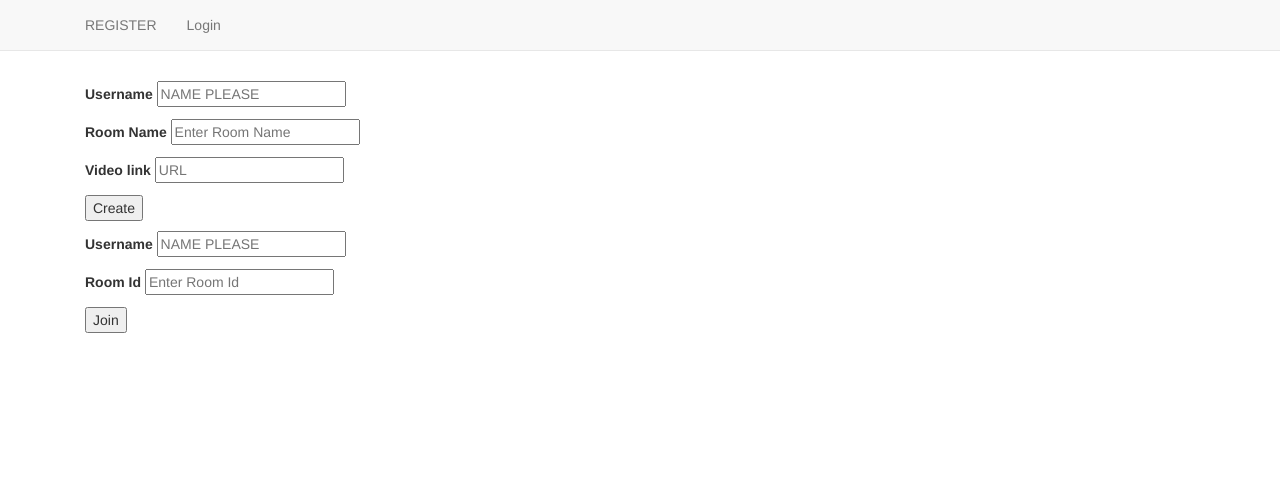
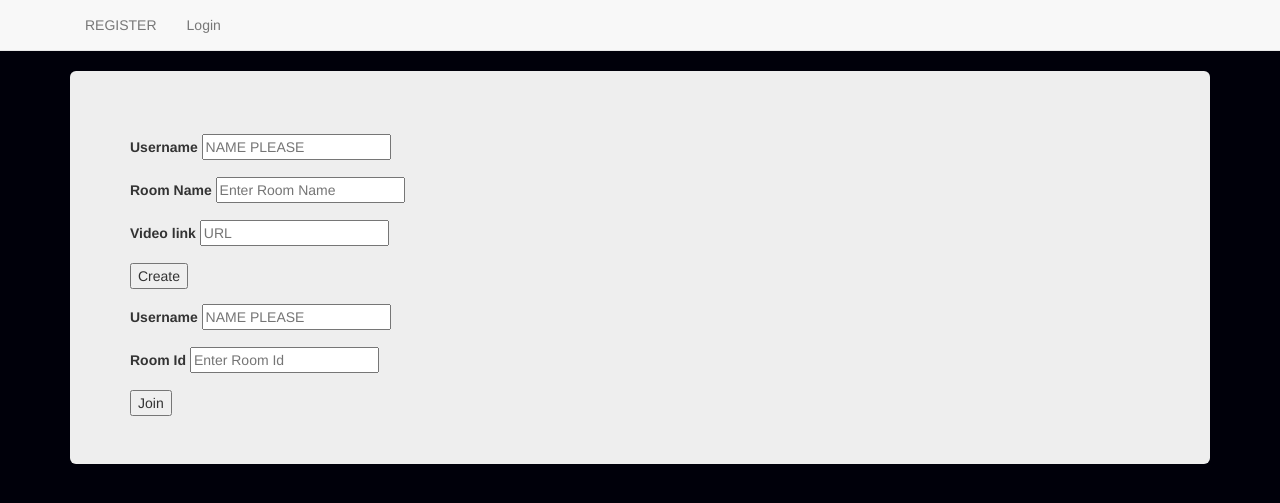
Before and after one commit to Banna4/IT_, a Django app: page / in a window 1280 px wide. Shown: the top 503 px of the page. Run offline with Django 4.2, Linux system fonts and the light colour scheme.

Commit message:
not final

```diff
--- a/learning_users/basic_app/urls.py
+++ b/learning_users/basic_app/urls.py
@@ -1,5 +1,7 @@
 from django.urls import path
 from basic_app import views
+from django.conf import settings
+from django.conf.urls.static import static
 
 
 app_name = 'basic_app'
@@ -10,3 +12,5 @@ urlpatterns = [
     path(r'user_login/',views.user_login,name='user_login'),
 
 ]
+if settings.DEBUG:
+    urlpatterns += static(settings.STATIC_URL,document_root=settings.STATIC_ROOT)
--- a/learning_users/learning_users/settings.py
+++ b/learning_users/learning_users/settings.py
@@ -130,6 +130,7 @@ USE_TZ = True
 
 STATIC_URL = 'static/'
 STATICFILES_DIR = [STATIC_DIR,]
+STATIC_ROOT = os.path.join(BASE_DIR,'static')
 
 #MEDIA
 MEDIA_ROOT = MEDIA_DIR
--- a/learning_users/learning_users/urls.py
+++ b/learning_users/learning_users/urls.py
@@ -15,9 +15,9 @@ Including another URLconf
 """
 from django.contrib import admin
 from django.urls import path,include
-from django.conf.urls.static import static
+
 from basic_app import views
-from django.conf import settings
+
 
 urlpatterns = [
     path(r'',views.index,name='index'),
@@ -27,5 +27,3 @@ urlpatterns = [
     path(r'special/',views.special,name='special'),
 
 ]
-if settings.DEBUG:
-    urlpatterns += static(settings.STATIC_URL,document_root=settings.STATIC_ROOT)
--- a/learning_users/static/css/style.css
+++ b/learning_users/static/css/style.css
@@ -1,3 +1,3 @@
 body{
-    background-color: blue;
+    background-color: rgb(0, 0, 10);
 }
--- a/learning_users/templates/basic_app/base.html
+++ b/learning_users/templates/basic_app/base.html
@@ -1,4 +1,6 @@
+
 <!DOCTYPE html>
+{% load static %}
 <html lang="en">
 <head>
     <meta charset="UTF-8">
@@ -7,11 +9,8 @@
     <title></title>
     <!-- Latest compiled and minified CSS -->
     <link rel="stylesheet" href="https://cdn.jsdelivr.net/npm/bootstrap@3.3.7/dist/css/bootstrap.min.css" integrity="sha384-BVYiiSIFeK1dGmJRAkycuHAHRg32OmUcww7on3RYdg4Va+PmSTsz/K68vbdEjh4u" crossorigin="anonymous">
-    <style>
-        body{
-            background-image: url("/static/images/pro.jpg"):
-        }
-    </style>
+    <link rel="stylesheet" href="{% static 'static/css/style.css' %}">
+
 </head>
 <body>
     <nav class ='navbar navbar-default navbar-static-top'>
--- a/learning_users/templates/basic_app/final.html
+++ b/learning_users/templates/basic_app/final.html
@@ -1,3 +1,7 @@
+<!DOCTYPE html>
+
+
+
 {% extends 'basic_app/base.html' %}
 {% block body_block %}
 <h1>Hi</h1>
--- a/learning_users/templates/basic_app/index.html
+++ b/learning_users/templates/basic_app/index.html
@@ -1,7 +1,11 @@
+<!DOCTYPE html>
+
+
 {% extends 'basic_app/base.html' %}
+{% load static %}
 {% block body_block %}
-<link rel="stylesheet" href="https://cdn.jsdelivr.net/npm/bootstrap@3.3.7/dist/css/bootstrap.min.css" integrity="sha384-BVYiiSIFeK1dGmJRAkycuHAHRg32OmUcww7on3RYdg4Va+PmSTsz/K68vbdEjh4u" crossorigin="anonymous">
-<div class="container">
+
+<div class="jumbotron">
     <form action={% url 'basic_app:user_login' %}>
         {% csrf_token %}
         <p></p>
--- a/learning_users/templates/basic_app/login.html
+++ b/learning_users/templates/basic_app/login.html
@@ -1,3 +1,6 @@
+<!DOCTYPE html>
+
+
 {% extends 'basic_app/base.html' %}
 {% block body_block %}
 
--- a/learning_users/templates/basic_app/registration.html
+++ b/learning_users/templates/basic_app/registration.html
@@ -1,3 +1,5 @@
+<!DOCTYPE html>
+
 {% extends 'basic_app/base.html' %}
 {% load static %}
 
```
Also changed, not shown: learning_users/static/images/pro.jpg.jpg (deleted).
